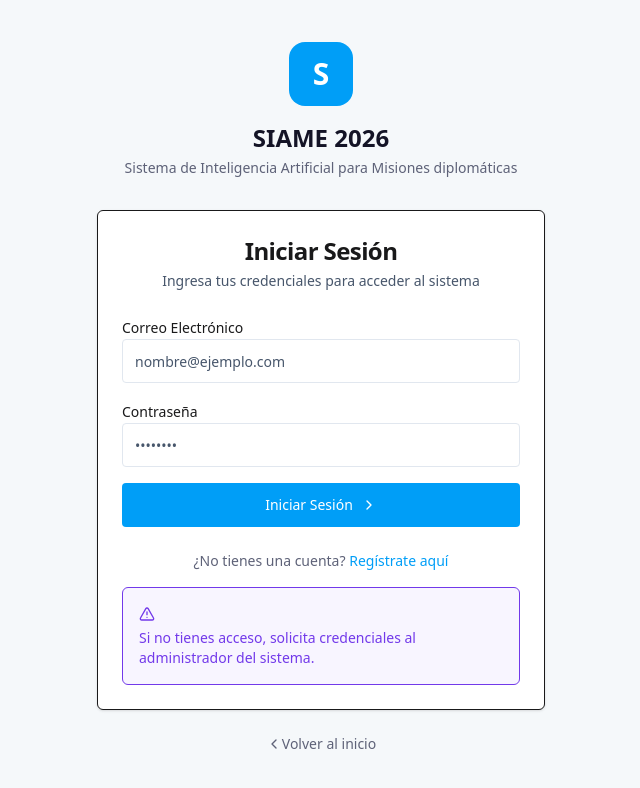
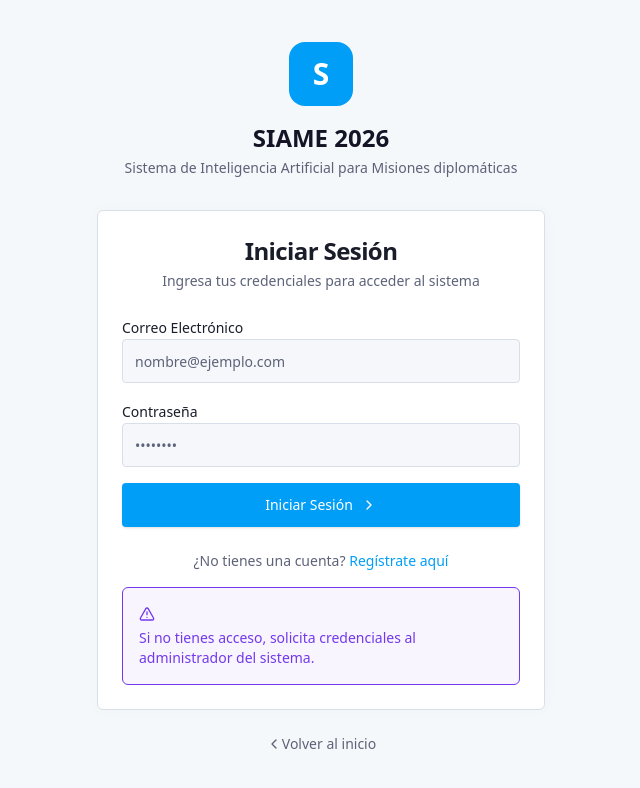
Before and after one commit to zesaru/siame2026v4, a Next.js app: page /auth/signin in a window 1280 px wide. Shown: the top 788 px of the page, without its empty margins (319-959 px from the left). Built offline with nearby package versions, Linux system fonts and the light colour scheme.

Commit message:
style(ui): apply metronic theme tokens across shadcn base

```diff
--- a/app/globals.css
+++ b/app/globals.css
@@ -1,26 +1,21 @@
 @import "tailwindcss";
 
 :root {
-  --background: #ffffff;
-  --foreground: #171717;
-
-  /* ===== Metronic Primary Colors ===== */
+  /* ===== Metronic Core Palette ===== */
   --kt-primary: #009ef7;
   --kt-primary-light: #f1faff;
   --kt-primary-dark: #007bb5;
   --kt-primary-active: #006a9d;
 
-  /* ===== Metronic Semantic Colors (WCAG AA Compliant) ===== */
-  --kt-success: #0dae86;        /* Oscurecido para mejor contraste */
+  --kt-success: #0dae86;
   --kt-success-light: #d1f2e6;
-  --kt-info: #7239ea;           /* Ya cumple WCAG AA */
+  --kt-info: #7239ea;
   --kt-info-light: #f8f5ff;
-  --kt-warning: #c4390d;        /* Oscurecido de #ffc700 para contraste */
+  --kt-warning: #c4390d;
   --kt-warning-light: #fff4e6;
-  --kt-danger: #d9214e;         /* Oscurecido para mejor contraste */
+  --kt-danger: #d9214e;
   --kt-danger-light: #ffe3e6;
 
-  /* ===== Metronic Neutral Grays ===== */
   --kt-gray-50: #f5f8fa;
   --kt-gray-100: #f5f8fa;
   --kt-gray-200: #eff2f5;
@@ -32,93 +27,69 @@
   --kt-gray-800: #3f4254;
   --kt-gray-900: #181c32;
 
-  /* ===== Metronic Text Colors (WCAG AA Compliant) ===== */
-  --kt-text-dark: #141426;      /* Más oscuro para mejor contraste */
-  --kt-text-muted: #5e6278;     /* Oscurecido de #7e8299 para lograr ratio 4.5:1 */
-  --kt-text-light: #7e8299;     /* Gris medio actualizado */
+  --kt-text-dark: #141426;
+  --kt-text-muted: #5e6278;
+  --kt-text-light: #7e8299;
 
-  /* ===== Metronic Typography Scale ===== */
-  --kt-font-size-xs: 0.75rem;    /* 12px */
-  --kt-font-size-sm: 0.875rem;   /* 14px */
-  --kt-font-size-base: 1rem;     /* 16px */
-  --kt-font-size-lg: 1.125rem;   /* 18px */
-  --kt-font-size-xl: 1.25rem;    /* 20px */
-  --kt-font-size-2xl: 1.5rem;    /* 24px */
-  --kt-font-size-3xl: 1.875rem;  /* 30px */
-  --kt-font-size-4xl: 2.25rem;   /* 36px */
+  --kt-font-size-xs: 0.75rem;
+  --kt-font-size-sm: 0.875rem;
+  --kt-font-size-base: 1rem;
+  --kt-font-size-lg: 1.125rem;
+  --kt-font-size-xl: 1.25rem;
+  --kt-font-size-2xl: 1.5rem;
+  --kt-font-size-3xl: 1.875rem;
+  --kt-font-size-4xl: 2.25rem;
 
-  /* ===== Metronic Font Weights ===== */
   --kt-font-weight-light: 300;
   --kt-font-weight-normal: 400;
   --kt-font-weight-medium: 500;
   --kt-font-weight-semibold: 600;
   --kt-font-weight-bold: 700;
 
-  /* ===== Metronic Spacing Scale ===== */
-  --kt-spacing-xs: 0.25rem;   /* 4px */
-  --kt-spacing-sm: 0.5rem;    /* 8px */
-  --kt-spacing-md: 1rem;      /* 16px */
-  --kt-spacing-lg: 1.5rem;    /* 24px */
-  --kt-spacing-xl: 2rem;      /* 32px */
-  --kt-spacing-2xl: 2.5rem;   /* 40px */
-  --kt-spacing-3xl: 3rem;     /* 48px */
+  --kt-spacing-xs: 0.25rem;
+  --kt-spacing-sm: 0.5rem;
+  --kt-spacing-md: 1rem;
+  --kt-spacing-lg: 1.5rem;
+  --kt-spacing-xl: 2rem;
+  --kt-spacing-2xl: 2.5rem;
+  --kt-spacing-3xl: 3rem;
 
-  /* ===== Metronic Border Radius ===== */
-  --kt-radius-sm: 0.25rem;    /* 4px */
-  --kt-radius-md: 0.375rem;   /* 6px - default for cards */
-  --kt-radius-lg: 0.5rem;     /* 8px */
-  --kt-radius-xl: 0.75rem;    /* 12px */
+  --kt-radius-sm: 0.25rem;
+  --kt-radius-md: 0.375rem;
+  --kt-radius-lg: 0.5rem;
+  --kt-radius-xl: 0.75rem;
 
-  /* ===== Metronic Box Shadows ===== */
   --kt-shadow-sm: 0 0.125rem 0.25rem rgba(0, 0, 0, 0.075);
   --kt-shadow-md: 0 0.375rem 0.75rem rgba(0, 0, 0, 0.075);
   --kt-shadow-lg: 0 0.5rem 1rem rgba(0, 0, 0, 0.1);
   --kt-shadow-card: 0px 0px 20px 0px rgba(76, 87, 125, 0.02);
 
-  /* ===== shadcn/ui CSS Variables (Metronic-adapted) ===== */
-  /* HSL format for shadcn/ui components */
-
-  --background: 0 0% 100%; /* blanco */
-  --foreground: 222 84% 5%; /* texto oscuro */
-
+  /* ===== shadcn/ui Tokens mapped to Metronic ===== */
+  --background: 210 29% 97%;
+  --foreground: 231 24% 13%;
   --card: 0 0% 100%;
-  --card-foreground: 222 2% 10%;
-
+  --card-foreground: 231 24% 13%;
   --popover: 0 0% 100%;
-  --popover-foreground: 222 2% 10%;
-
-  /* Primary - Metronic #009ef7 in HSL */
-  --primary: 199 91% 47%;
+  --popover-foreground: 231 24% 13%;
+  --primary: 201 100% 48%;
   --primary-foreground: 0 0% 100%;
-
-  --secondary: 210 40% 96%;
-  --secondary-foreground: 222 47% 11%;
-
-  /* Muted - Metronic gray-100 */
-  --muted: 210 40% 96%;
-  --muted-foreground: 215 20% 35%;  /* Oscurecido de 47% para cumplir WCAG AA */
-
-  /* Accent - Metronic info */
-  --accent: 255 77% 65%;
-  --accent-foreground: 0 0% 100%;
-
-  /* Destructive - Metronic danger */
+  --secondary: 210 23% 94%;
+  --secondary-foreground: 231 24% 13%;
+  --muted: 210 23% 95%;
+  --muted-foreground: 228 13% 42%;
+  --accent: 204 100% 97%;
+  --accent-foreground: 201 100% 36%;
   --destructive: 347 75% 59%;
   --destructive-foreground: 0 0% 100%;
-
-  --border: 214 32% 91%;
-  --input: 214 32% 91%;
-  --ring: 199 91% 47%;
-
-  --radius: 0.375rem; /* Metronic --kt-radius-md */
+  --border: 214 26% 88%;
+  --input: 214 26% 88%;
+  --ring: 201 100% 48%;
+  --radius: 0.375rem;
 }
 
 @theme inline {
-  /* Base colors */
-  --color-background: var(--background);
-  --color-foreground: var(--foreground);
-
-  /* shadcn/ui color theme */
+  --color-background: hsl(var(--background));
+  --color-foreground: hsl(var(--foreground));
   --color-card: hsl(var(--card));
   --color-card-foreground: hsl(var(--card-foreground));
   --color-popover: hsl(var(--popover));
@@ -137,25 +108,42 @@
   --color-input: hsl(var(--input));
   --color-ring: hsl(var(--ring));
 
-  /* Fonts */
   --font-sans: var(--font-geist-sans);
   --font-mono: var(--font-geist-mono);
 
-  /* Border radius */
   --radius-lg: var(--radius);
   --radius-md: calc(var(--radius) - 2px);
   --radius-sm: calc(var(--radius) - 4px);
 }
 
-@media (prefers-color-scheme: dark) {
-  :root {
-    --background: #0a0a0a;
-    --foreground: #ededed;
+@layer base {
+  * {
+    @apply border-border;
+  }
+
+  body {
+    @apply bg-background text-foreground;
   }
 }
 
-body {
-  background: var(--background);
-  color: var(--foreground);
-  font-family: var(--font-geist-sans), Arial, Helvetica, sans-serif;
+.dark {
+  --background: 231 24% 10%;
+  --foreground: 210 20% 96%;
+  --card: 231 23% 12%;
+  --card-foreground: 210 20% 96%;
+  --popover: 231 23% 12%;
+  --popover-foreground: 210 20% 96%;
+  --primary: 201 100% 48%;
+  --primary-foreground: 0 0% 100%;
+  --secondary: 231 17% 20%;
+  --secondary-foreground: 210 20% 96%;
+  --muted: 231 17% 18%;
+  --muted-foreground: 220 14% 73%;
+  --accent: 231 17% 20%;
+  --accent-foreground: 210 20% 96%;
+  --destructive: 347 75% 59%;
+  --destructive-foreground: 0 0% 100%;
+  --border: 231 15% 24%;
+  --input: 231 15% 24%;
+  --ring: 201 100% 48%;
 }
--- a/components/ui/button.tsx
+++ b/components/ui/button.tsx
@@ -5,17 +5,17 @@ import { cva, type VariantProps } from "class-variance-authority"
 import { cn } from "@/lib/utils"
 
 const buttonVariants = cva(
-  "inline-flex items-center justify-center gap-2 whitespace-nowrap rounded-md text-sm font-medium ring-offset-background transition-colors focus-visible:outline-none focus-visible:ring-2 focus-visible:ring-ring focus-visible:ring-offset-2 disabled:pointer-events-none disabled:opacity-50 [&_svg]:pointer-events-none [&_svg]:size-4 [&_svg]:shrink-0",
+  "inline-flex items-center justify-center gap-2 whitespace-nowrap rounded-md text-sm font-medium ring-offset-background transition-all duration-150 focus-visible:outline-none focus-visible:ring-2 focus-visible:ring-ring focus-visible:ring-offset-2 active:scale-[0.99] disabled:pointer-events-none disabled:opacity-50 [&_svg]:pointer-events-none [&_svg]:size-4 [&_svg]:shrink-0",
   {
     variants: {
       variant: {
-        default: "bg-primary text-primary-foreground hover:bg-primary/90",
+        default: "bg-primary text-primary-foreground shadow-sm hover:bg-primary/90 hover:shadow-md",
         destructive:
-          "bg-destructive text-destructive-foreground hover:bg-destructive/90",
+          "bg-destructive text-destructive-foreground shadow-sm hover:bg-destructive/90",
         outline:
-          "border border-input bg-background hover:bg-accent hover:text-accent-foreground",
+          "border border-input bg-background hover:border-primary/30 hover:bg-accent hover:text-accent-foreground",
         secondary:
-          "bg-secondary text-secondary-foreground hover:bg-secondary/80",
+          "bg-secondary text-secondary-foreground hover:bg-secondary/85",
         ghost: "hover:bg-accent hover:text-accent-foreground",
         link: "text-primary underline-offset-4 hover:underline",
       },
--- a/components/ui/card.tsx
+++ b/components/ui/card.tsx
@@ -9,7 +9,7 @@ const Card = React.forwardRef<
   <div
     ref={ref}
     className={cn(
-      "rounded-lg border bg-card text-card-foreground shadow-sm",
+      "rounded-lg border border-border bg-card text-card-foreground shadow-[var(--kt-shadow-card)]",
       className
     )}
     {...props}
```
